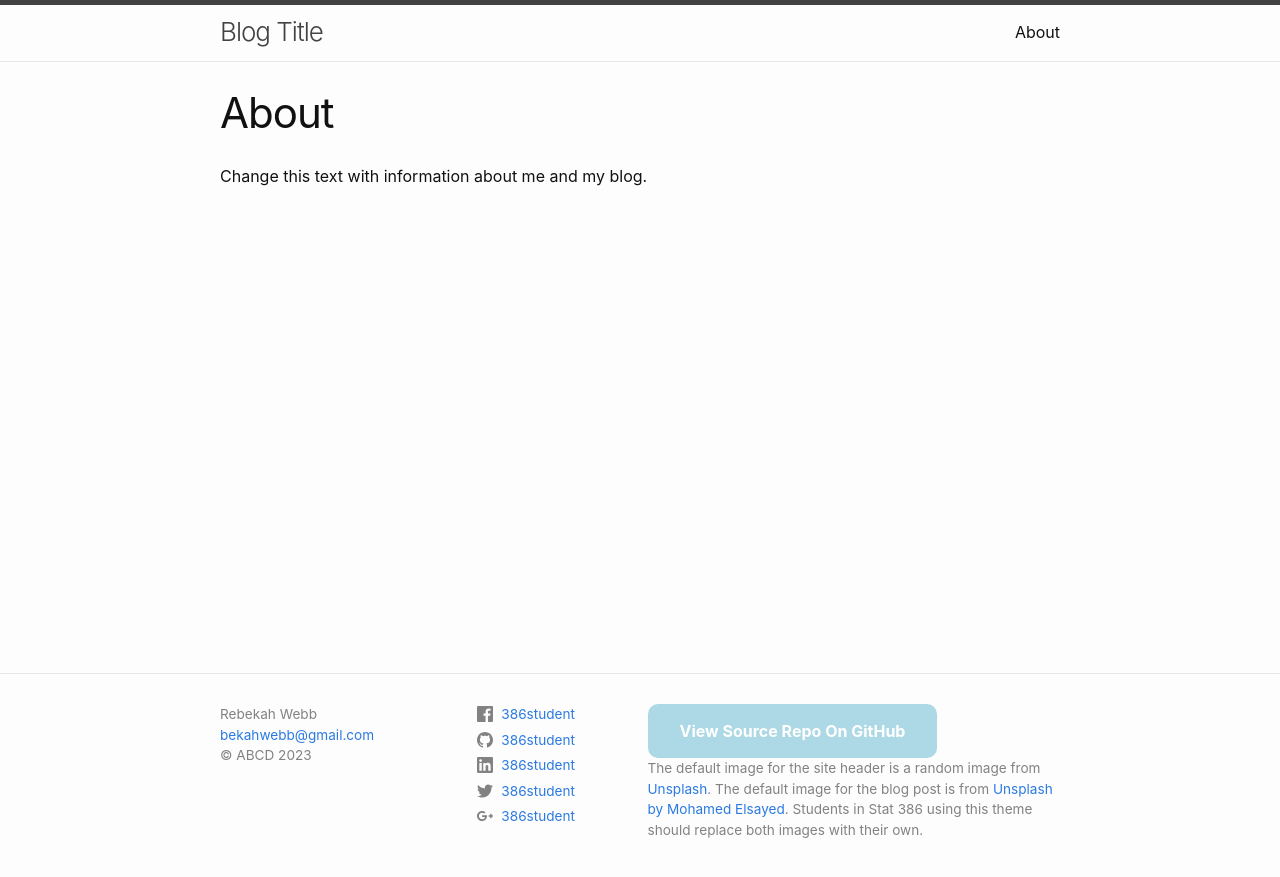
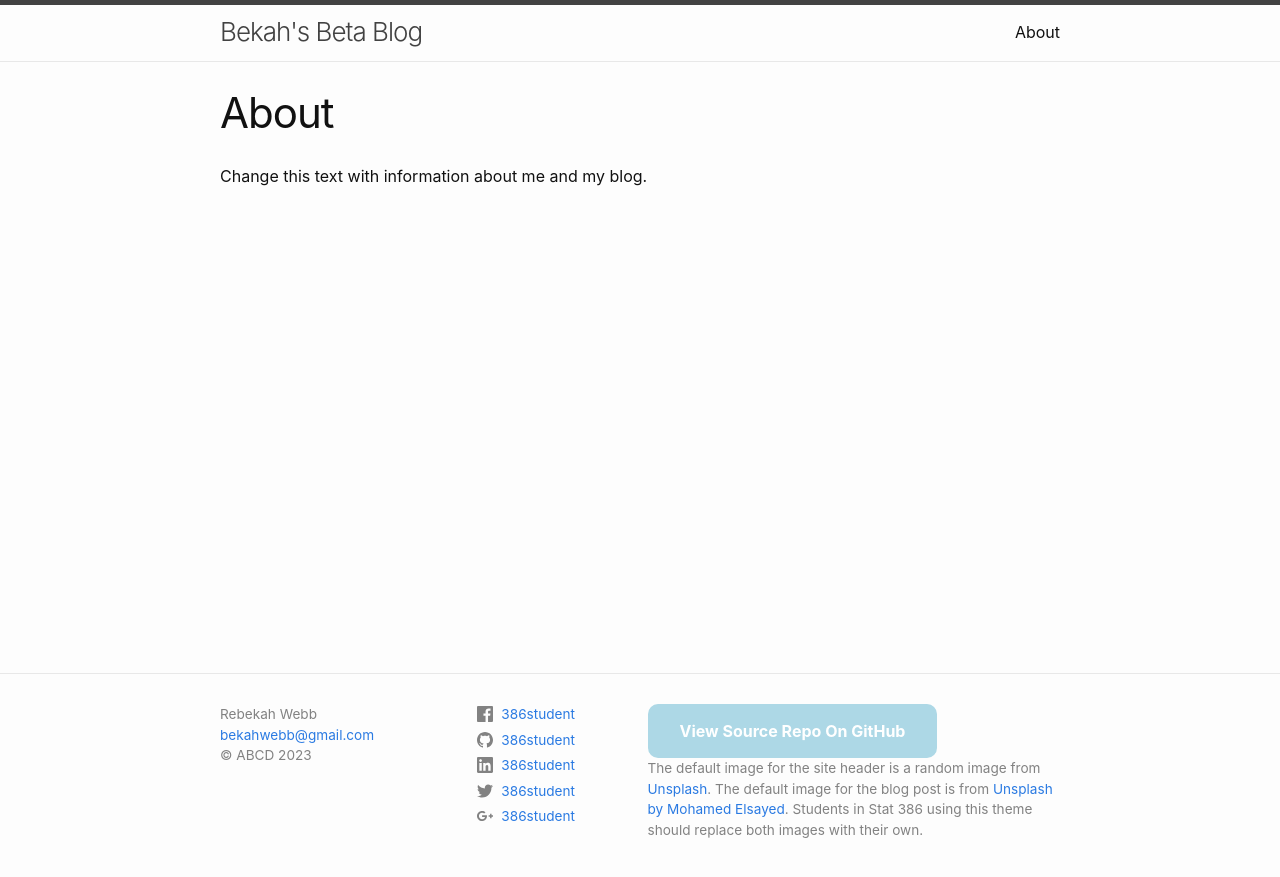
Before and after one commit to bekahwebb/bekahwebb.github.io, a Jekyll site: the page built from about.markdown, in a window 1280 px wide. Shown: the top 877 px of the page. Built offline with Jekyll 4.4.1, drawn with Linux system fonts in a browser that asks for light colours.

Commit message:
Update _config.yml

```diff
--- a/_config.yml
+++ b/_config.yml
@@ -18,9 +18,9 @@
 # You can create any custom variable you would like, and they will be accessible
 # in the templates via {{ site.myvariable }}.
 
-title: Blog Title
+title: Bekah's Beta Blog
 email: bekahwebb@gmail.com
-description: "Coding helps and insights"
+description: "Coding helps and handy tools"
 baseurl:
 url: "https://wwww.bekahwebb.github.io" #  change this to "https://<your-github-username>.github.io"
 image: https://source.unsplash.com/random
```
